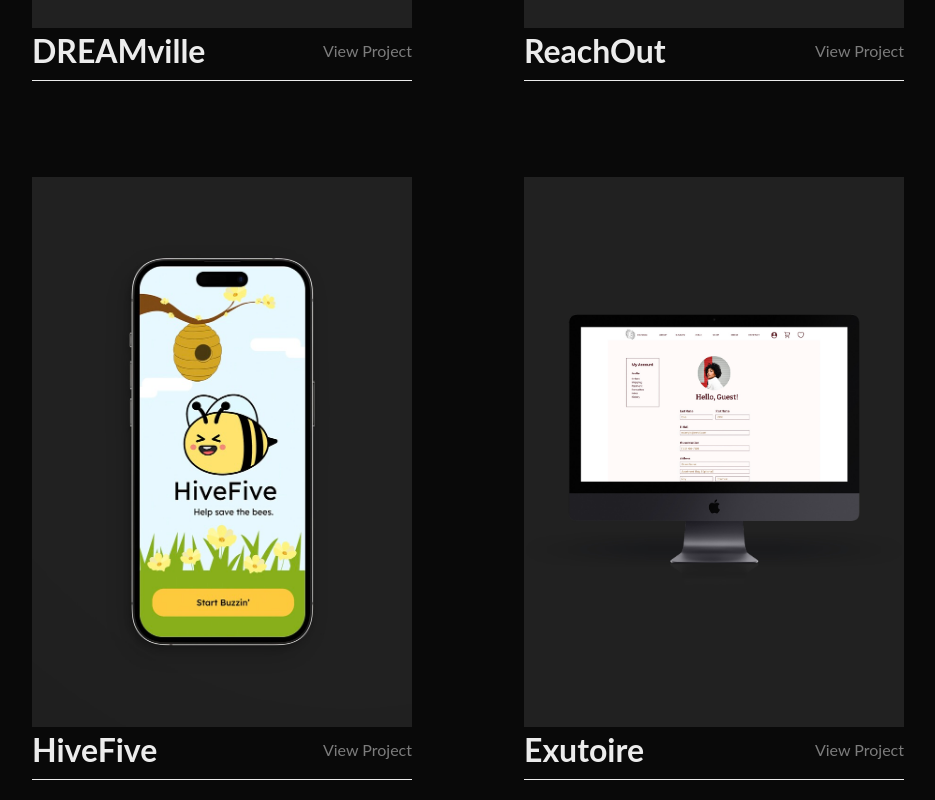
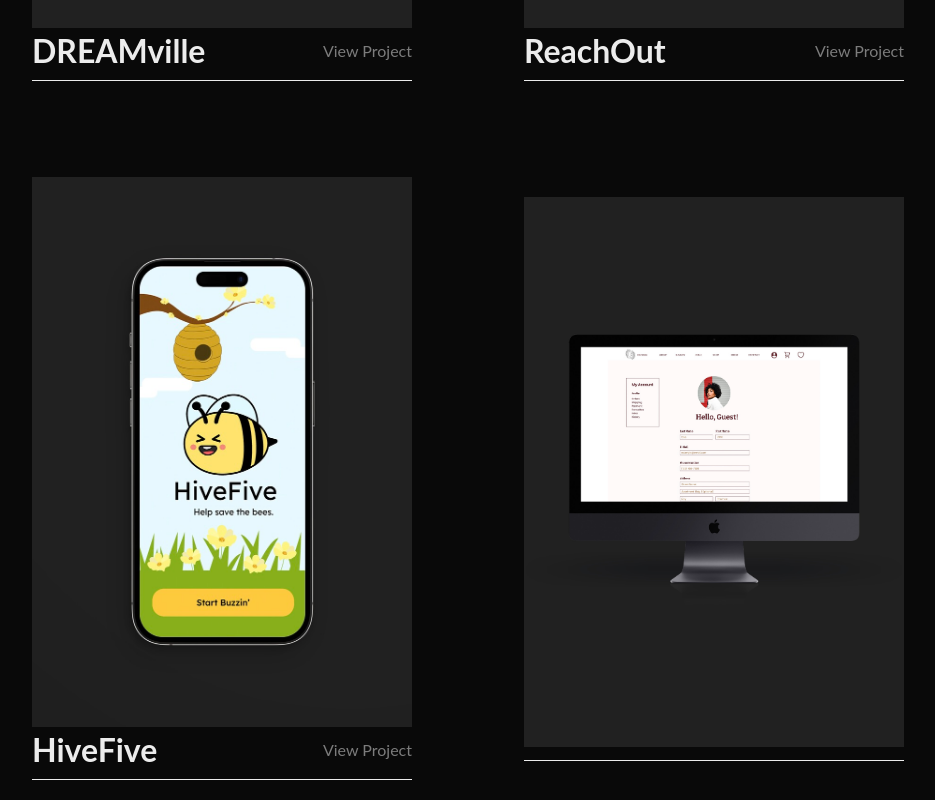
Before and after one commit to arabella-a/arabella-alegria, a Next.js app: page /pages/UIUX in a window 1280 px wide. Shown: the part 815-1615 px from the top of the page, without its empty margins (172-1107 px from the left). Built offline with nearby package versions, Linux system fonts and the light colour scheme.

Commit message:
remove exutoire card

```diff
--- a/src/app/pages/UIUX/page.js
+++ b/src/app/pages/UIUX/page.js
@@ -59,10 +59,6 @@ export default function UIUX() {
                                     height={550}
                                     alt="exutoire bakery on computer mockup"
                                 />
-                                <div className={styles.bannerInformation}>
-                                    <h3>Exutoire</h3>
-                                    <Link href="/pages/UnderConstruction"><p>View Project</p></Link>
-                                </div>
                             </div>
                         </div>
                     </section>
```
